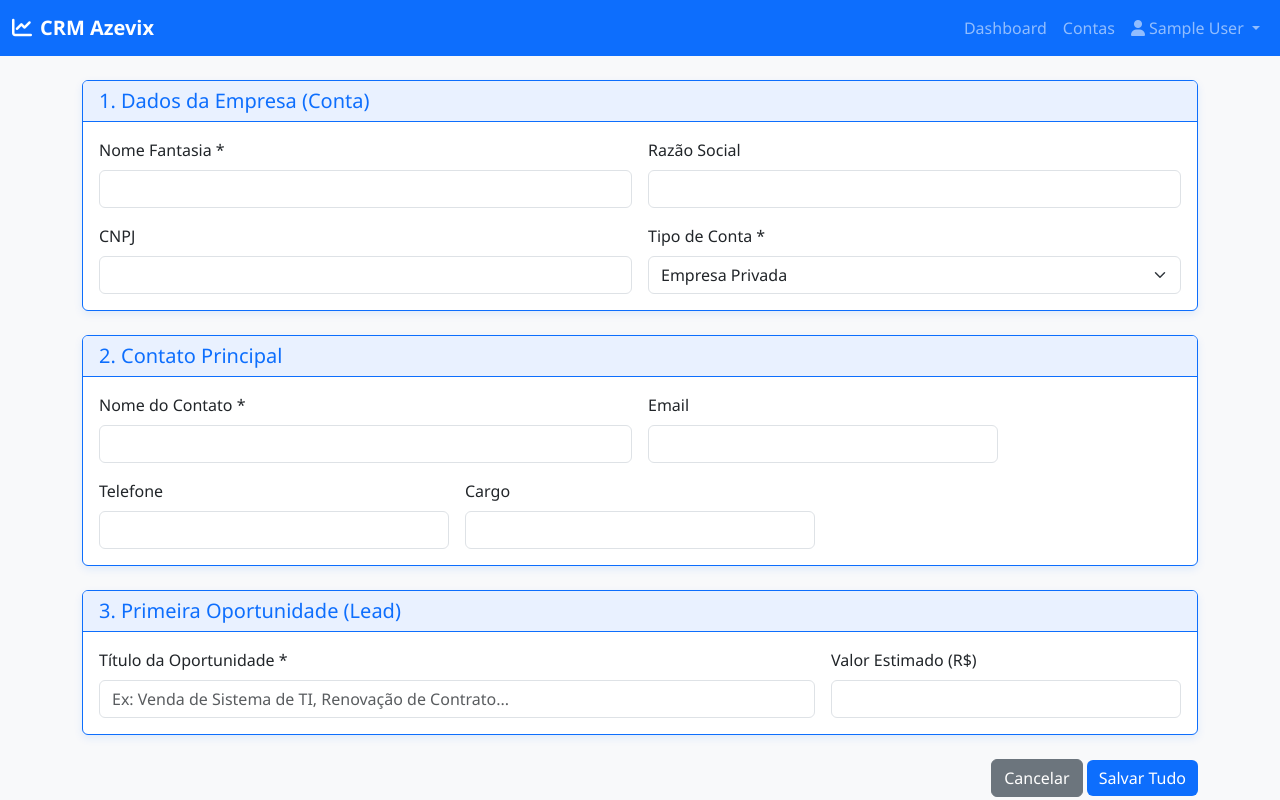
After one commit to andreazevedo80/crm-azevix, a Flask app: page /contas/nova in a window 1280 px wide. The commit adds this page. Run offline with Flask 3, Linux system fonts and the light colour scheme; the visitor is signed in with stand-in values (Sample User, id 1); parts of the project's set-up code (start-up, migrations or seed data) failed here and were passed over.

Commit message:
ajustes nos código para nova estrutura

```diff
--- a/backend/__init__.py
+++ b/backend/__init__.py
@@ -9,23 +9,18 @@ login_manager = LoginManager()
 
 def create_app():
     load_dotenv()
-
-    app = Flask(__name__,
-                template_folder='templates',
-                static_folder='static')
-
-    # MODIFICADO: Lendo a chave secreta do .env e tratando erro
+    app = Flask(__name__, template_folder='templates', static_folder='static')
     app.config['SECRET_KEY'] = os.getenv('SECRET_KEY')
     if not app.config['SECRET_KEY']:
         raise ValueError("SECRET_KEY não configurada no arquivo .env!")
 
+    # Configuração do Banco de Dados...
     DB_USER = os.getenv('POSTGRES_USER')
     DB_PASSWORD = os.getenv('POSTGRES_PASSWORD')
     DB_NAME = os.getenv('POSTGRES_DB')
     DB_HOST = 'crm-azevix-db'
     DB_PORT = '5432'
     DATABASE_URL = f"postgresql://{DB_USER}:{DB_PASSWORD}@{DB_HOST}:{DB_PORT}/{DB_NAME}"
-
     app.config['SQLALCHEMY_DATABASE_URI'] = DATABASE_URL
     app.config['SQLALCHEMY_TRACK_MODIFICATIONS'] = False
 
@@ -45,11 +40,10 @@ def create_app():
     from .main import main as main_blueprint
     app.register_blueprint(main_blueprint, url_prefix='/')
 
-    # REMOVIDO TEMPORARIAMENTE: O antigo blueprint de leads não existe mais.
-    # from .leads import leads as leads_blueprint
-    # app.register_blueprint(leads_blueprint, url_prefix='/')
+    # --- NOVO BLUEPRINT DE CONTAS ---
+    from .contas import contas as contas_blueprint
+    app.register_blueprint(contas_blueprint, url_prefix='/')
 
-    # Criação das tabelas no banco de dados
     with app.app_context():
         db.create_all()
 
--- /dev/null
+++ b/backend/contas.py
@@ -0,0 +1,98 @@
+from flask import Blueprint, render_template, request, jsonify, flash, redirect, url_for
+from flask_login import login_required, current_user
+from .models import Conta, Contato, Lead, db
+from .utils import is_valid_cnpj, normalize_name
+
+contas = Blueprint('contas', __name__)
+
+@contas.route('/contas')
+@login_required
+def listar_contas():
+    """Renderiza a página principal que lista todas as contas."""
+    return render_template('contas/lista_contas.html')
+
+@contas.route('/contas/nova')
+@login_required
+def nova_conta_form():
+    """Renderiza o formulário para criar uma nova conta, contato e lead."""
+    return render_template('contas/nova_conta.html')
+
+# --- API Endpoints ---
+
+@contas.route('/api/contas', methods=['GET'])
+@login_required
+def get_contas():
+    """API que retorna a lista de contas para o frontend."""
+    query = Conta.query.filter_by(user_id=current_user.id)
+    # Adicionar lógica de filtros aqui no futuro
+
+    contas_list = []
+    for conta in query.order_by(Conta.nome_fantasia).all():
+        contas_list.append({
+            'id': conta.id,
+            'nome_fantasia': conta.nome_fantasia,
+            'razao_social': conta.razao_social,
+            'cnpj': conta.cnpj,
+            'tipo_conta': conta.tipo_conta,
+            'owner_name': conta.owner.name
+        })
+    return jsonify({'success': True, 'contas': contas_list})
+
+
+@contas.route('/api/contas', methods=['POST'])
+@login_required
+def criar_conta():
+    """API para criar uma nova Conta, com o primeiro Contato e a primeira Oportunidade (Lead)."""
+    data = request.get_json()
+
+    # Validação dos dados
+    if not data or not data.get('nome_fantasia'):
+        return jsonify({'success': False, 'error': 'Nome Fantasia é obrigatório.'}), 400
+
+    cnpj = data.get('cnpj')
+    if cnpj and not is_valid_cnpj(cnpj):
+        return jsonify({'success': False, 'error': 'O CNPJ fornecido é inválido.'}), 400
+
+    # Verifica duplicidade pelo CNPJ, se fornecido
+    if cnpj:
+        existing_conta = Conta.query.filter_by(_cnpj=encrypt_data(cnpj)).first()
+        if existing_conta:
+            return jsonify({'success': False, 'error': f'Uma conta com este CNPJ já existe (ID: {existing_conta.id}).'}), 409
+
+    # Cria a nova Conta
+    nova_conta = Conta(
+        user_id=current_user.id,
+        nome_fantasia=data['nome_fantasia'],
+        razao_social=data.get('razao_social'),
+        cnpj=cnpj,
+        tipo_conta=data.get('tipo_conta', 'Privada')
+    )
+    db.session.add(nova_conta)
+    db.session.commit() # Commit para que a nova_conta tenha um ID
+
+    # Cria o primeiro Contato associado
+    if data.get('contato_nome'):
+        novo_contato = Contato(
+            conta_id=nova_conta.id,
+            nome=data.get('contato_nome'),
+            email=data.get('contato_email'),
+            telefone=data.get('contato_telefone'),
+            cargo=data.get('contato_cargo')
+        )
+        db.session.add(novo_contato)
+        db.session.commit() # Commit para que o novo_contato tenha um ID
+
+    # Cria a primeira Oportunidade (Lead) associada
+    if data.get('lead_titulo'):
+        novo_lead = Lead(
+            conta_id=nova_conta.id,
+            user_id=current_user.id,
+            contato_id=novo_contato.id if 'novo_contato' in locals() else None,
+            titulo=data.get('lead_titulo'),
+            valor_estimado=data.get('lead_valor') or None
+        )
+        db.session.add(novo_lead)
+
+    db.session.commit() # Commit final
+
+    return jsonify({'success': True, 'message': 'Conta criada com sucesso!', 'conta_id': nova_conta.id}), 201
--- /dev/null
+++ b/backend/static/js/nova_conta.js
@@ -0,0 +1,29 @@
+document.addEventListener("DOMContentLoaded", function() {
+    const form = document.getElementById('novaContaForm');
+    const alertContainer = document.getElementById('alert-container');
+
+    form.addEventListener('submit', function(e) {
+        e.preventDefault();
+        const formData = new FormData(form);
+        const data = Object.fromEntries(formData.entries());
+
+        // Converte o valor para número, se existir
+        if (data.lead_valor) {
+            data.lead_valor = parseFloat(data.lead_valor);
+        }
+
+        fetch('/api/contas', {
+            method: 'POST',
+            headers: { 'Content-Type': 'application/json' },
+            body: JSON.stringify(data)
+        })
+        .then(res => res.json())
+        .then(result => {
+            if (result.success) {
+                window.location.href = '/contas';
+            } else {
+                alertContainer.innerHTML = `<div class="alert alert-danger">${result.error}</div>`;
+            }
+        });
+    });
+});
--- a/backend/templates/base.html
+++ b/backend/templates/base.html
@@ -21,7 +21,7 @@
                 <ul class="navbar-nav ms-auto">
                     {% if current_user.is_authenticated %}
                         <li class="nav-item"><a class="nav-link" href="{{ url_for('main.dashboard') }}">Dashboard</a></li>
-                        <li class="nav-item"><a class="nav-link" href="{{ url_for('leads.list_leads') }}">Leads</a></li>
+                        <li class="nav-item"><a class="nav-link" href="{{ url_for('contas.listar_contas') }}">Contas</a></li>
                         <li class="nav-item dropdown">
                             <a class="nav-link dropdown-toggle" href="#" id="navbarDropdown" role="button" data-bs-toggle="dropdown" aria-expanded="false">
                                 <i class="fas fa-user me-1"></i>{{ current_user.name }}
--- /dev/null
+++ b/backend/templates/contas/nova_conta.html
@@ -0,0 +1,52 @@
+{% extends "base.html" %}
+
+{% block title %}Nova Conta{% endblock %}
+
+{% block content %}
+<form id="novaContaForm">
+    <div class="card card-azevix mb-4">
+        <div class="card-header"><h5 class="card-title mb-0">1. Dados da Empresa (Conta)</h5></div>
+        <div class="card-body">
+            <div class="row g-3">
+                <div class="col-md-6"><label for="nome_fantasia" class="form-label">Nome Fantasia *</label><input type="text" class="form-control" id="nome_fantasia" name="nome_fantasia" required></div>
+                <div class="col-md-6"><label for="razao_social" class="form-label">Razão Social</label><input type="text" class="form-control" id="razao_social" name="razao_social"></div>
+                <div class="col-md-6"><label for="cnpj" class="form-label">CNPJ</label><input type="text" class="form-control" id="cnpj" name="cnpj"></div>
+                <div class="col-md-6"><label for="tipo_conta" class="form-label">Tipo de Conta *</label><select class="form-select" id="tipo_conta" name="tipo_conta" required><option value="Privada" selected>Empresa Privada</option><option value="Pública">Órgão Público</option></select></div>
+            </div>
+        </div>
+    </div>
+
+    <div class="card card-azevix mb-4">
+        <div class="card-header"><h5 class="card-title mb-0">2. Contato Principal</h5></div>
+        <div class="card-body">
+            <div class="row g-3">
+                <div class="col-md-6"><label for="contato_nome" class="form-label">Nome do Contato *</label><input type="text" class="form-control" id="contato_nome" name="contato_nome" required></div>
+                <div class="col-md-4"><label for="contato_email" class="form-label">Email</label><input type="email" class="form-control" id="contato_email" name="contato_email"></div>
+                <div class="col-md-4"><label for="contato_telefone" class="form-label">Telefone</label><input type="text" class="form-control" id="contato_telefone" name="contato_telefone"></div>
+                <div class="col-md-4"><label for="contato_cargo" class="form-label">Cargo</label><input type="text" class="form-control" id="contato_cargo" name="contato_cargo"></div>
+            </div>
+        </div>
+    </div>
+
+    <div class="card card-azevix mb-4">
+        <div class="card-header"><h5 class="card-title mb-0">3. Primeira Oportunidade (Lead)</h5></div>
+        <div class="card-body">
+            <div class="row g-3">
+                <div class="col-md-8"><label for="lead_titulo" class="form-label">Título da Oportunidade *</label><input type="text" class="form-control" id="lead_titulo" name="lead_titulo" required placeholder="Ex: Venda de Sistema de TI, Renovação de Contrato..."></div>
+                <div class="col-md-4"><label for="lead_valor" class="form-label">Valor Estimado (R$)</label><input type="number" step="0.01" class="form-control" id="lead_valor" name="lead_valor"></div>
+            </div>
+        </div>
+    </div>
+
+    <div id="alert-container"></div>
+
+    <div class="text-end">
+        <a href="{{ url_for('contas.listar_contas') }}" class="btn btn-secondary">Cancelar</a>
+        <button type="submit" class="btn btn-azevix">Salvar Tudo</button>
+    </div>
+</form>
+{% endblock %}
+
+{% block scripts %}
+<script src="{{ url_for('static', filename='js/nova_conta.js') }}"></script>
+{% endblock %}
```
Also changed, not shown: backend/static/js/contas.js (added, +29 -0 lines), backend/static/js/leads.js (deleted, +0 -181 lines), backend/static/js/novo_lead.js (deleted, +0 -62 lines), backend/templates/contas/lista_contas.html (added, +23 -0 lines), estrutura_arquivos.txt (+6 -2 lines).
